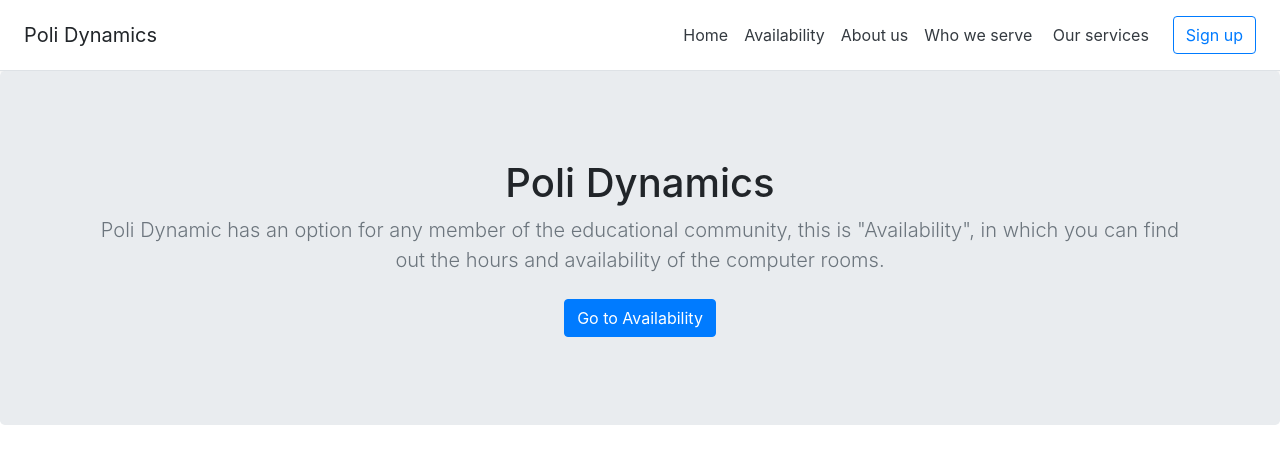
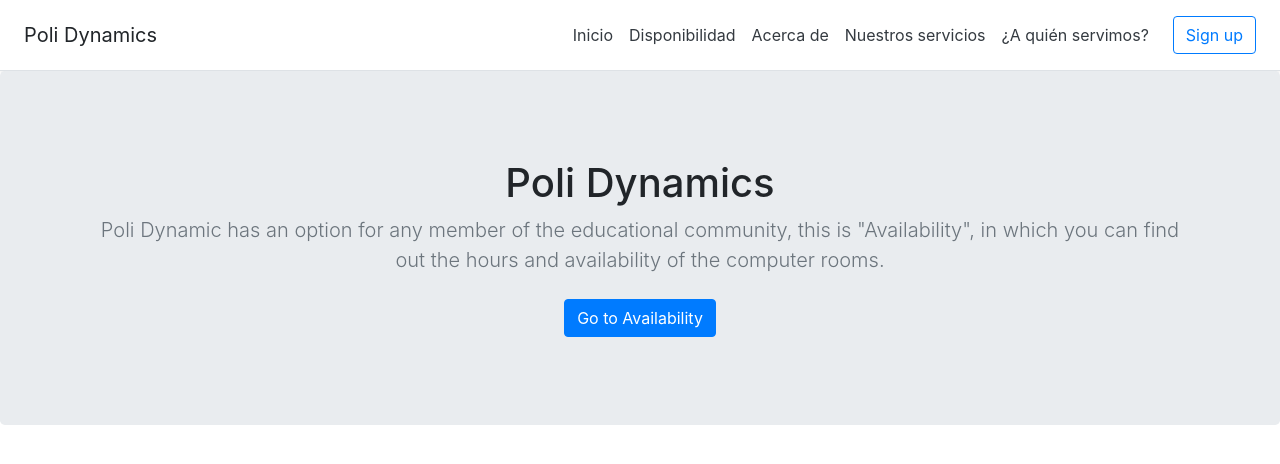
Before and after one commit to alejandra23181/COORDINACION-POLITECNICO, a React (Create React App) app in the folder helpdesk/: page /View in a window 1280 px wide. Shown: the top 464 px of the page. Built offline with nearby package versions, Linux system fonts and the light colour scheme.

Commit message:
Principal - MA

```diff
--- a/helpdesk/src/components/Menu.jsx
+++ b/helpdesk/src/components/Menu.jsx
@@ -11,11 +11,11 @@ function Menu() {
                     <div className="d-flex flex-column flex-md-row align-items-center p-3 px-md-4 mb-3 bg-white border-bottom shadow-sm">
                         <h5 className="my-0 mr-md-auto font-weight-normal">Poli Dynamics</h5>
                         <nav className="my-2 my-md-0 mr-md-3">
-                            <Link to={'/'} className="p-2 text-dark">Home</Link>
-                            <Link to={'/'} className="p-2 text-dark">Availability</Link>
-                            <Link to={'/'} className="p-2 text-dark">About us</Link>
-                            <Link to={'/'} className="p-2 text-dark">Who we serve </Link>
-                            <Link to={'/'} className="p-2 text-dark">Our services </Link>
+                            <Link to={'/'} className="p-2 text-dark">Inicio</Link>
+                            <Link to={'/'} className="p-2 text-dark">Disponibilidad</Link>
+                            <Link to={'/'} className="p-2 text-dark">Acerca de</Link>
+                            <Link to={'/'} className="p-2 text-dark">Nuestros servicios</Link>
+                            <Link to={'/'} className="p-2 text-dark">¿A quién servimos?</Link>
                         </nav>
                         <Link to={'/'} className="btn btn-outline-primary" href="#">Sign up</Link>
                     </div>
```
Also changed, not shown: helpdesk/src/containers/Solicitudes.js (+4 -4 lines).
